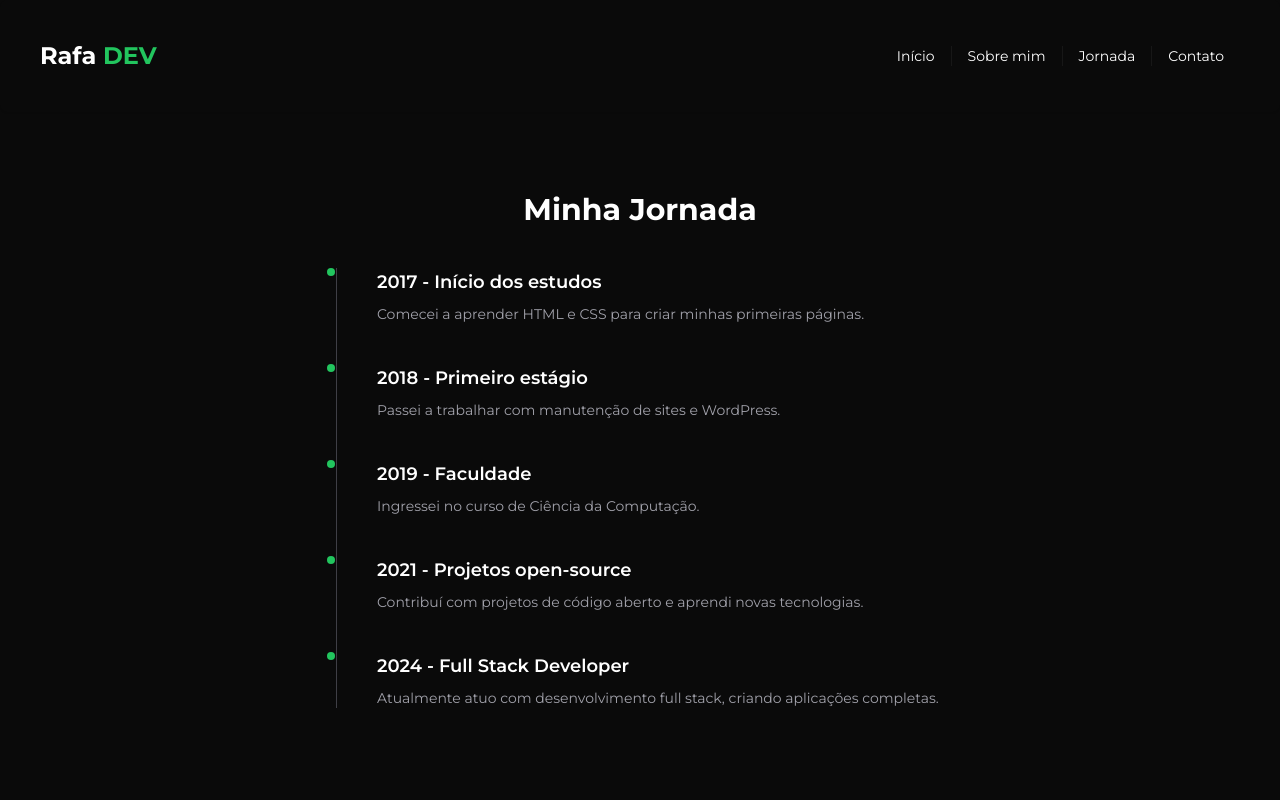
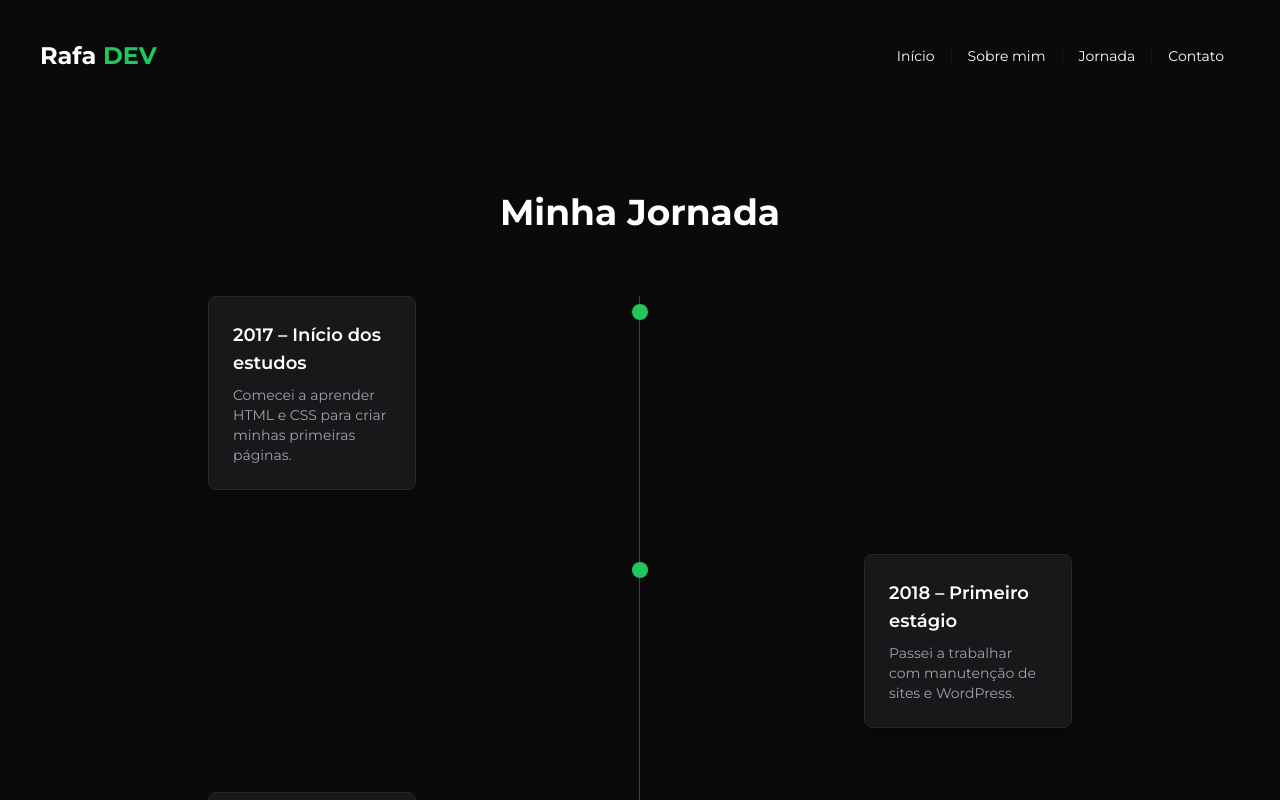
Before and after one commit to oRafael07/rafadev.systems, a Next.js app: page /timeline in a window 1280 px wide. Shown: the top 800 px of the page. Built offline with nearby package versions, Linux system fonts and the light colour scheme.

Commit message:
Improve timeline page UI

```diff
--- a/src/app/timeline/page.tsx
+++ b/src/app/timeline/page.tsx
@@ -40,18 +40,37 @@ const timeline: TimelineItem[] = [
 
 export default function TimelinePage() {
   return (
-    <main className="mx-auto max-w-3xl p-10 md:p-20">
-      <h1 className="mb-10 text-center text-3xl font-bold">Minha Jornada</h1>
-      <div className="relative border-l border-zinc-700 pl-6">
-        {timeline.map((item) => (
-          <div key={item.year} className="mb-10 ml-4">
-            <div className="absolute -left-2.5 h-2 w-2 rounded-full bg-green-500" />
-            <h3 className="text-lg font-semibold">
-              {item.year} - {item.title}
-            </h3>
-            <p className="mt-2 text-sm text-zinc-400">{item.description}</p>
-          </div>
-        ))}
+    <main className="mx-auto max-w-5xl p-10 md:p-20">
+      <h1 className="mb-16 text-center text-3xl font-bold md:text-4xl">
+        Minha Jornada
+      </h1>
+
+      <div className="relative">
+        <div className="absolute left-1/2 top-0 -ml-px h-full w-px bg-zinc-700" />
+
+        <div className="space-y-16">
+          {timeline.map((item, index) => (
+            <div
+              key={item.year}
+              className={`relative flex flex-col md:flex-row ${
+                index % 2 === 0
+                  ? "md:items-start md:pr-[calc(50%+1rem)]"
+                  : "md:flex-row-reverse md:pl-[calc(50%+1rem)]"
+              }`}
+            >
+              <span className="absolute left-1/2 top-2 -ml-2 h-4 w-4 rounded-full bg-green-500" />
+
+              <div className="w-full md:w-1/2">
+                <div className="rounded-lg border border-zinc-800 bg-zinc-900 p-6 shadow-lg transition-all hover:-translate-y-1 hover:border-zinc-600">
+                  <h3 className="text-lg font-semibold">
+                    {item.year} – {item.title}
+                  </h3>
+                  <p className="mt-2 text-sm text-zinc-400">{item.description}</p>
+                </div>
+              </div>
+            </div>
+          ))}
+        </div>
       </div>
     </main>
   );
```
